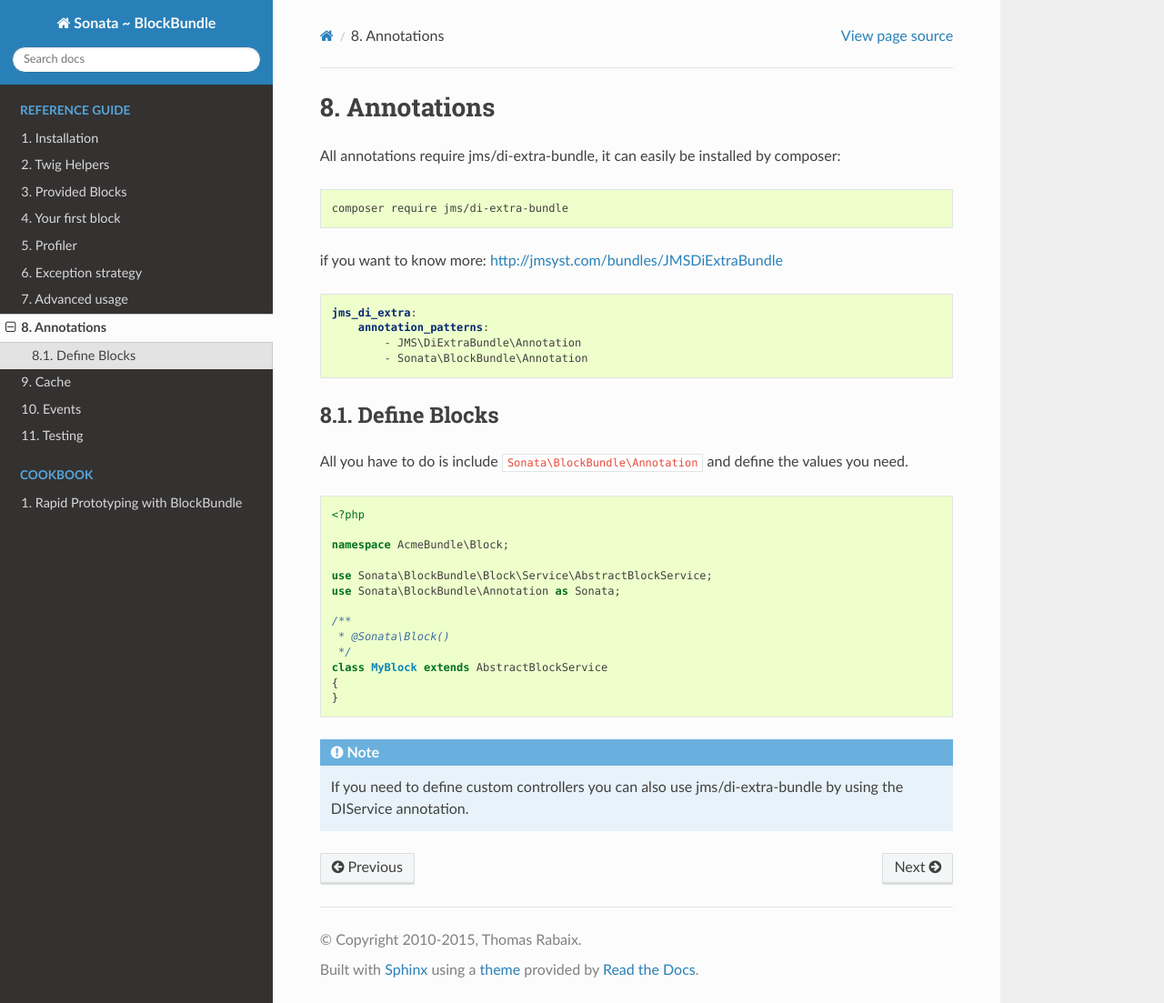
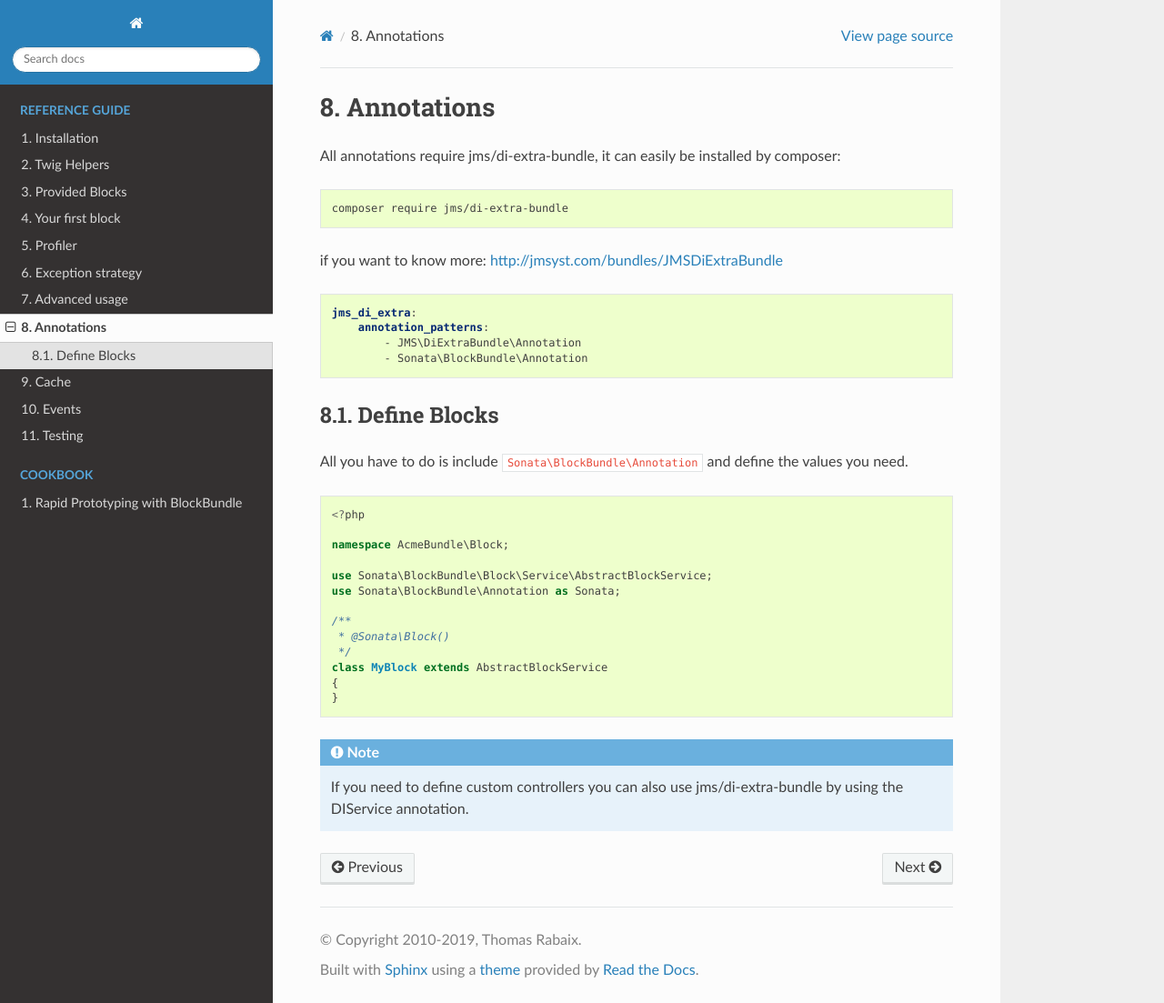
Before and after one commit to sonata-project/SonataBlockBundle, a Sphinx documentation site: the page built from docs/reference/annotations.rst, in a window 1280 px wide and 1103 px high. Shown: the whole window at 91% size. Built offline with Sphinx 7.4.7 and the Read the Docs theme 2.0.0, drawn with Linux system fonts in a browser that asks for light colours.

Commit message:
DevKit updates

```diff
--- a/docs/conf.py
+++ b/docs/conf.py
@@ -17,6 +17,10 @@ import sys, os
 # add these directories to sys.path here. If the directory is relative to the
 # documentation root, use os.path.abspath to make it absolute, like shown here.
 #sys.path.insert(0, os.path.abspath('.'))
+
+# adding PhpLexer
+from sphinx.highlighting import lexers
+from pygments.lexers.web import PhpLexer
 
 # -- General configuration -----------------------------------------------------
 
@@ -40,8 +44,8 @@ source_suffix = '.rst'
 master_doc = 'index'
 
 # General information about the project.
-project = u'Sonata ~ BlockBundle'
-copyright = u'2010-2015, Thomas Rabaix'
+project = u''
+copyright = u'2010-2019, Thomas Rabaix'
 
 # The version info for the project you're documenting, acts as replacement for
 # |version| and |release|, also used in various other places throughout the
@@ -83,9 +87,18 @@ exclude_patterns = ['_build']
 # The name of the Pygments (syntax highlighting) style to use.
 pygments_style = 'sphinx'
 
+# This will be used when using the shorthand notation
+highlight_language = 'php'
+
 # A list of ignored prefixes for module index sorting.
 #modindex_common_prefix = []
 
+# -- Settings for symfony doc extension ---------------------------------------------------
+
+# enable highlighting for PHP code not between ``<?php ... ?>`` by default
+lexers['php'] = PhpLexer(startinline=True)
+lexers['php-annotations'] = PhpLexer(startinline=True)
+lexers['php-standalone'] = PhpLexer(startinline=True)
 
 # -- Options for HTML output ---------------------------------------------------
 import sphinx_rtd_theme
@@ -241,3 +254,6 @@ latex_elements = {
 
 # How to display URL addresses: 'footnote', 'no', or 'inline'.
 #texinfo_show_urls = 'footnote'
+
+# Use PHP syntax highlighting in code examples by default
+highlight_language='php'
```
Also changed, not shown: CONTRIBUTING.md (+18 -0 lines), 2 other files.
